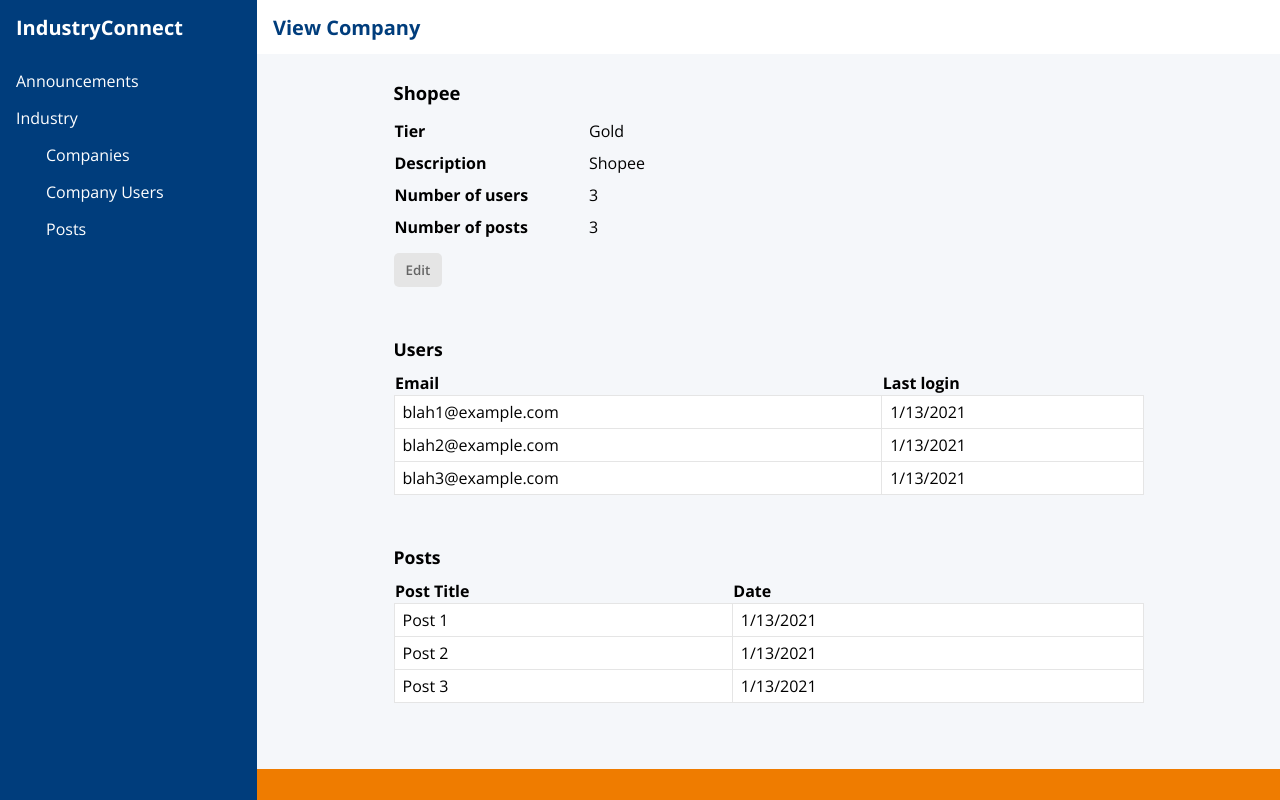
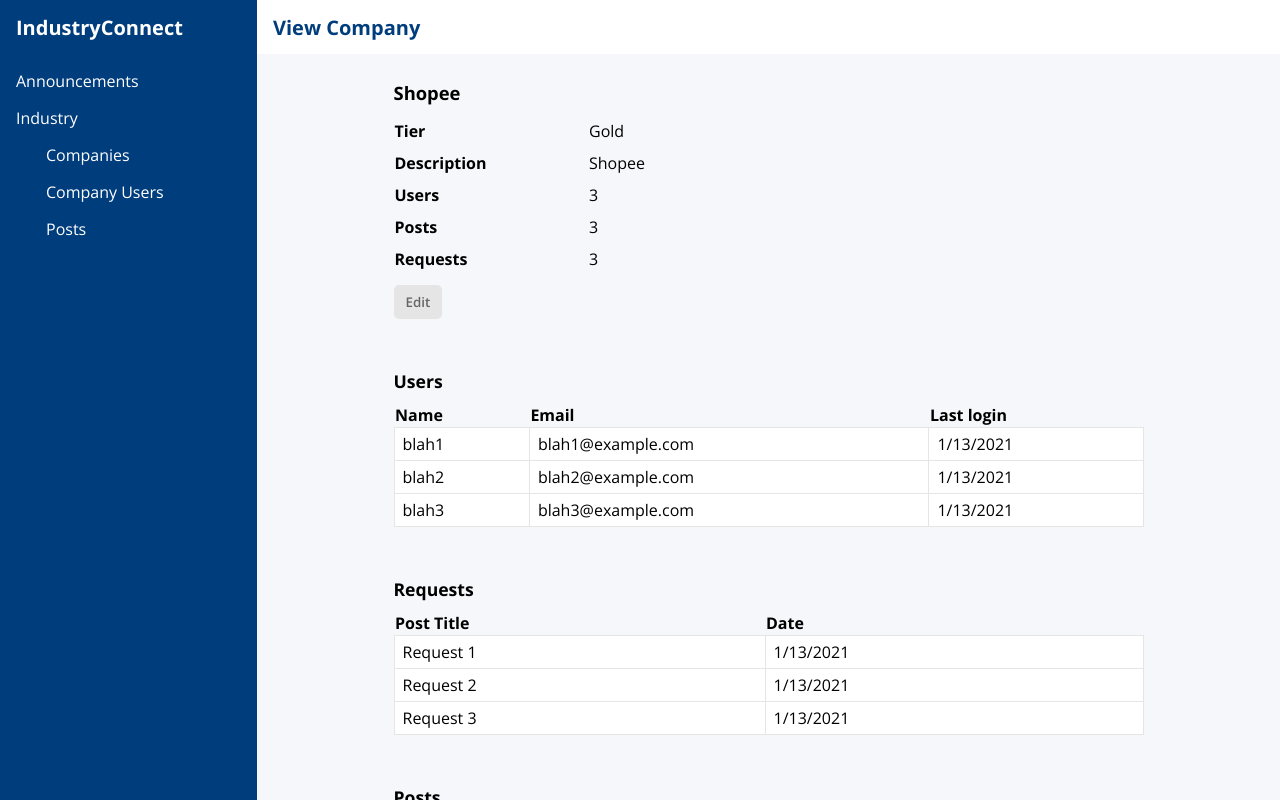
Before and after one commit to NUS-IndustryConnect/industry-connect-frontend, a React (Create React App) app: page /admin/industry/companies/view/1 in a window 1280 px wide. Built offline with nearby package versions, Linux system fonts and the light colour scheme.

Commit message:
Update industry display

```diff
--- a/src/admin/api/posts.js
+++ b/src/admin/api/posts.js
@@ -50,8 +50,8 @@
   },
   {
     companyPostID: "4",
-    companyID: "1",
-    companyName: "Shopee",
+    companyID: "2",
+    companyName: "Grab",
     postTitle: "Old Post 4",
     postSubtitle: "subtitle",
     description: "Get a job here",
@@ -91,6 +91,7 @@
   return {
     ...data,
     companyPostID: Math.floor(Math.random() * 10000),
+    isActive: true,
     lastUpdated: new Date(),
   }
   // return fetch('/companyPost/create', {
--- a/src/admin/api/requests.js
+++ b/src/admin/api/requests.js
@@ -1,7 +1,7 @@
 const exampleRequests = [
   {
     companyPostID: "11",
-    companyId: "1",
+    companyID: "1",
     companyName: "Shopee",
     postTitle: "Request 1",
     postSubtitle: "Sign up by 10 Jan!",
@@ -14,7 +14,7 @@
   },
   {
     companyPostID: "12",
-    companyId: "1",
+    companyID: "1",
     companyName: "Shopee",
     postTitle: "Request 2",
     postSubtitle: "Sign up by 10 Jan!",
@@ -27,7 +27,7 @@
   },
   {
     companyPostID: "13",
-    companyId: "1",
+    companyID: "1",
     companyName: "Shopee",
     postTitle: "Request 3",
     postSubtitle: "Sign up by 10 Jan!",
--- a/src/admin/api/users.js
+++ b/src/admin/api/users.js
@@ -62,8 +62,8 @@
 const postUser = async data => {
   return {
     ...data,
-    companyUserId: Math.floor(Math.random() * 100000),
-    companyId: "1",
+    companyUserID: Math.floor(Math.random() * 100000),
+    companyID: "1",
     lastLoggedIn: new Date(),
     userPosts: []
 
--- a/src/admin/index.css
+++ /dev/null
@@ -1,17 +0,0 @@
-.post-header, .bottom-buttons {
-  display: flex;
-  justify-content: space-between;
-}
-
-tr input[type="checkbox"] {
-  height: 18px;
-  width: 18px;
-}
-
-.select-table td:first-child,
-.select-table th:first-child {
-  padding: 3px 2px;
-  width: 30px;
-  border: none;
-  background-color: transparent;
-}
--- a/src/admin/index.js
+++ b/src/admin/index.js
@@ -4,7 +4,6 @@
 import Login from './pages/Login';
 import Announcements from './pages/Announcements';
 import Industry from './pages/Industry';
-import './index.css'
 
 const Admin = () => {
   return (
--- a/src/admin/pages/Industry/Companies/View.js
+++ b/src/admin/pages/Industry/Companies/View.js
@@ -8,6 +8,8 @@
 import { usersOfCompanySelector } from '../../../../redux/industry/userSlice';
 import Page from '../../Page';
 import Table from '../../../../common/Table';
+import { requestsByCompanySelector } from '../../../../redux/industry/requestSlice';
+import { postsByCompanySelector } from '../../../../redux/industry/postSlice';
 
 export default function View() {
   const history = useHistory();
@@ -17,24 +19,26 @@
     companyName,
     companyTier,
     companyDescription,
-    companyPosts = []
   } = data || {};
   const users = useSelector(usersOfCompanySelector(companyID));
+  const posts = useSelector(postsByCompanySelector(companyID));
+  const requests = useSelector(requestsByCompanySelector(companyID))
 
-  const usersDataToRow = ({ companyUserID, userEmail, lastLoggedIn }) => (
+  const usersDataToRow = ({ companyUserID, name, userEmail, lastLoggedIn }) => (
     <tr
       key={companyUserID}
       onClick={() => history.push(`/admin/industry/users/view/${companyUserID}`)}
       className="clickable"
     >
+      <td>{name}</td>
       <td>{userEmail}</td>
       <td>{lastLoggedIn.toLocaleDateString()}</td>
     </tr>
   );
-  const postsDataToRow = ({ companyPostID, lastUpdated, postTitle }) => (
+  const postsDataToRow = urlPath => ({ companyPostID, lastUpdated, postTitle }) => (
     <tr
       key={companyPostID}
-      onClick={() => history.push(`/admin/industry/posts/preview/${companyPostID}`)}
+      onClick={() => history.push(`/admin/industry/posts/${urlPath}/${companyPostID}`)}
       className="clickable"
     >
       <td>{postTitle}</td>
@@ -52,25 +56,34 @@
         <VerticalTable data={[
           { header: "Tier", data: companyTier },
           { header: "Description", data: companyDescription },
-          { header: "Number of users", data: users.length },
-          { header: "Number of posts", data: companyPosts.length },
+          { header: "Users", data: users.length },
+          { header: "Posts", data: posts.length },
+          { header: "Requests", data: requests.length },
         ]} />
         <ButtonLink to={`/admin/industry/companies/edit/${companyID}`} label="Edit" className="secondary" />
       </section>
       <section>
         <h4>Users</h4>
         <Table
-          headers={["Email", "Last login"]}
+          headers={["Name", "Email", "Last login"]}
           data={users}
           dataToRow={usersDataToRow}
+        />
+      </section>
+      <section>
+        <h4>Requests</h4>
+        <Table
+          headers={["Post Title", "Date"]}
+          data={requests}
+          dataToRow={postsDataToRow("preview")}
         />
       </section>
       <section>
         <h4>Posts</h4>
         <Table
           headers={["Post Title", "Date"]}
-          data={companyPosts}
-          dataToRow={postsDataToRow}
+          data={posts}
+          dataToRow={postsDataToRow("view")}
         />
       </section>
     </Page>
--- a/src/admin/pages/Industry/Posts/Manage.js
+++ b/src/admin/pages/Industry/Posts/Manage.js
@@ -19,13 +19,13 @@
 
   const dataToRow = type => (data, checkbox=null) => {
     const urlPath = `/admin/industry/posts/${type === "requests" ? "preview": "view"}`;
-    const { companyPostID, postTitle, companyName, lastUpdated } = data;
+    const { companyPostID, postTitle, company, lastUpdated } = data;
     const handleClick = () => history.push(`${urlPath}/${companyPostID}`);
     return (
       <tr key={companyPostID}>
         { type === "posts" ? <td>{ checkbox }</td> : null }
         <td onClick={handleClick} className="clickable">{postTitle}</td>
-        <td onClick={handleClick} className="clickable">{companyName}</td>
+        <td onClick={handleClick} className="clickable">{company?.companyName}</td>
         <td onClick={handleClick} className="clickable">{lastUpdated.toLocaleDateString()}</td>
       </tr>
     )
```
